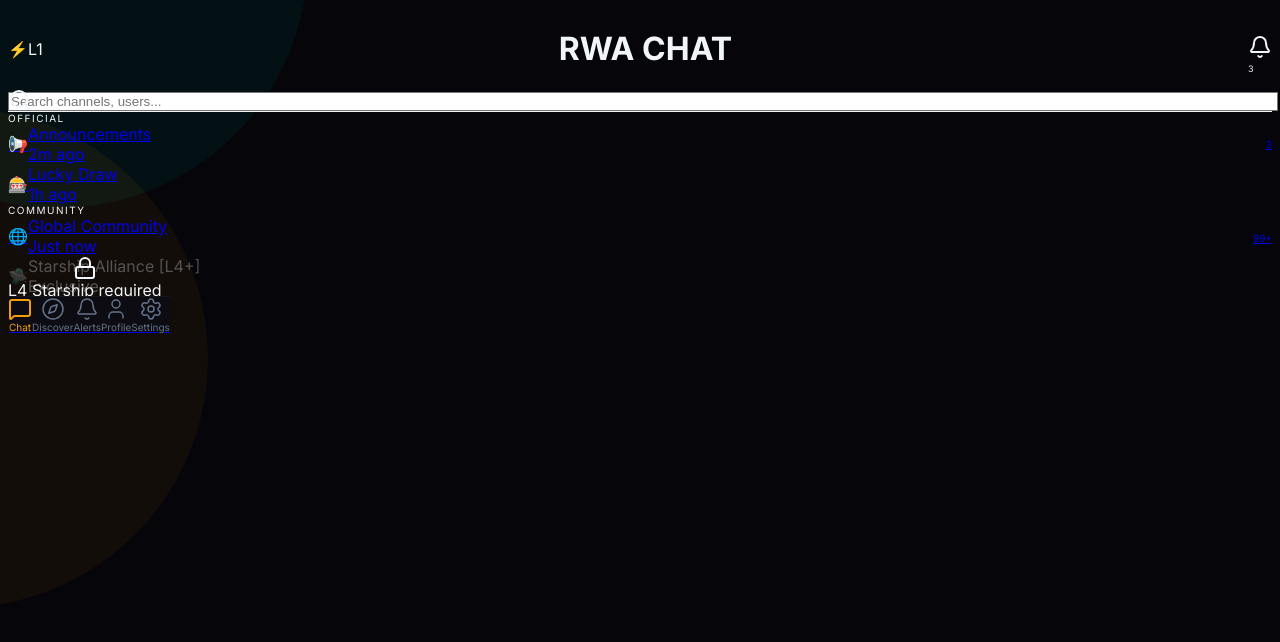
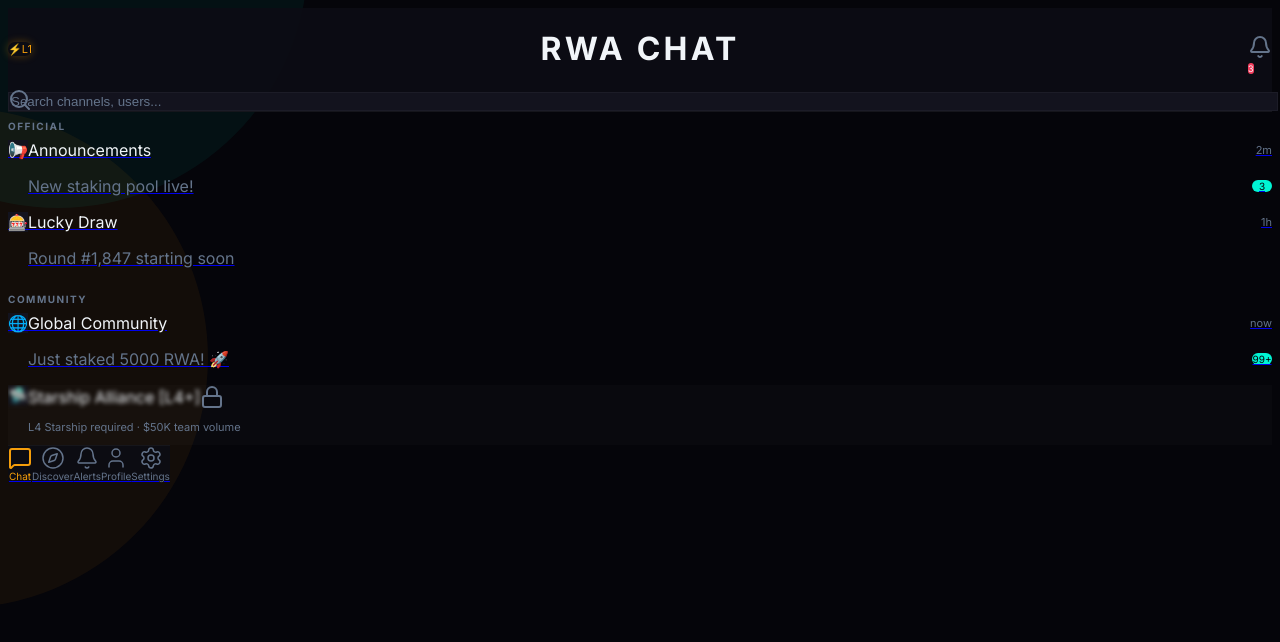
Before and after one commit to wx6668888/rwa-defi-chat, a Next.js app: page /channels in a window 1280 px wide. Shown: the top 642 px of the page. Built offline with nearby package versions, Linux system fonts and the light colour scheme.

Commit message:
Refine channels page following new design standard

```diff
--- a/app/channels/page.tsx
+++ b/app/channels/page.tsx
@@ -1,106 +1,105 @@
 "use client";
 
-import { Search, Bell, Lock } from "lucide-react";
+import { Bell, Search, Lock } from "lucide-react";
 import Link from "next/link";
 import { BottomNav } from "@/components/bottom-nav";
 import { BackgroundEffects } from "@/components/background-effects";
 
+function NodeBadge({ level, emoji }: { level: string; emoji: string }) {
+  return (
+    <span className="inline-flex items-center gap-1 rounded-full px-1.5 py-0.5 font-mono text-[11px] font-bold text-[#f59e0b] shadow-[0_0_8px_rgba(245,158,11,0.3)]">
+      <span>{emoji}</span>
+      <span>{level}</span>
+    </span>
+  );
+}
+
+function UnreadBadge({ count }: { count: string }) {
+  return (
+    <span className="inline-flex min-w-[20px] items-center justify-center rounded-full bg-[#00f5d4] px-1.5 py-0.5 font-mono text-[10px] font-bold text-[#05050a]">
+      {count}
+    </span>
+  );
+}
+
+function ChannelRow({ emoji, name, preview, time, unread, locked, lockRequirement, href }: {
+  emoji: string; name: string; preview: string; time: string; unread?: string; locked?: boolean; lockRequirement?: string; href?: string;
+}) {
+  if (locked) {
+    return (
+      <div className="relative overflow-hidden rounded-xl bg-[rgba(255,255,255,0.02)] p-3">
+        <div className="flex items-start gap-3">
+          <div className="flex h-10 w-10 shrink-0 items-center justify-center rounded-xl bg-[#13131e] text-lg blur-[2px]">{emoji}</div>
+          <div className="min-w-0 flex-1">
+            <div className="flex items-center gap-2">
+              <span className="truncate font-display text-sm font-semibold text-[#f1f5f9] blur-[2px]">{name}</span>
+              <Lock className="h-3.5 w-3.5 shrink-0 text-[#64748b]" />
+            </div>
+            <p className="mt-1 text-[11px] text-[#64748b]">{lockRequirement}</p>
+          </div>
+        </div>
+        <div className="pointer-events-none absolute inset-0 backdrop-blur-[1px]" />
+      </div>
+    );
+  }
+
+  const content = (
+    <div className="flex items-start gap-3 rounded-xl p-3 transition-colors hover:bg-[rgba(255,255,255,0.02)]">
+      <div className="flex h-10 w-10 shrink-0 items-center justify-center rounded-xl bg-[#13131e] text-lg">{emoji}</div>
+      <div className="min-w-0 flex-1">
+        <div className="flex items-center justify-between gap-2">
+          <span className="truncate font-display text-sm font-semibold text-[#f1f5f9]">{name}</span>
+          <span className="shrink-0 font-mono text-[11px] text-[#64748b]">{time}</span>
+        </div>
+        <div className="mt-1 flex items-center justify-between gap-2">
+          <p className="truncate text-xs text-[#64748b]">{preview}</p>
+          {unread && <UnreadBadge count={unread} />}
+        </div>
+      </div>
+    </div>
+  );
+
+  return href ? <Link href={href} className="block cursor-pointer">{content}</Link> : content;
+}
+
 export default function ChannelsPage() {
   return (
-    <div className="min-h-screen bg-void-black pb-20">
+    <div className="min-h-screen bg-[#05050a] pb-20">
       <BackgroundEffects />
 
-      {/* Top Bar */}
-      <div className="relative z-10 sticky top-0 bg-surface-1/80 backdrop-blur-xl border-b border-border-subtle">
-        <div className="flex items-center justify-between px-6 py-4">
-          <div className="flex items-center gap-2 px-3 py-1.5 bg-surface-2 rounded-full">
-            <span className="text-sm">⚡</span>
-            <span className="font-mono text-xs font-bold text-plasma-cyan">L1</span>
-          </div>
-          <h1 className="font-display text-base font-black text-text-primary tracking-wider">RWA CHAT</h1>
+      {/* Header */}
+      <div className="relative z-10 border-b border-[rgba(255,255,255,0.04)] bg-[#0d0d14]/90 backdrop-blur-md">
+        <div className="flex h-14 items-center justify-between px-4">
+          <NodeBadge level="L1" emoji="⚡" />
+          <h1 className="font-display text-base font-black uppercase tracking-[0.1em] text-[#f1f5f9]">RWA CHAT</h1>
           <div className="relative">
-            <Bell className="w-5 h-5 text-text-secondary" />
-            <div className="absolute -top-1 -right-1 w-4 h-4 bg-danger rounded-full flex items-center justify-center">
+            <Bell className="h-5 w-5 text-[#64748b]" />
+            <div className="absolute -right-1 -top-1 h-4 w-4 rounded-full bg-[#f43f5e] flex items-center justify-center">
               <span className="text-[9px] font-bold text-white">3</span>
             </div>
           </div>
         </div>
-
-        {/* Search */}
-        <div className="px-6 pb-4">
+        <div className="px-4 pb-4">
           <div className="relative">
-            <Search className="absolute left-4 top-1/2 -translate-y-1/2 w-4 h-4 text-text-secondary" />
-            <input
-              type="text"
-              placeholder="Search channels, users..."
-              className="w-full bg-surface-2 border border-border-subtle rounded-xl pl-11 pr-4 py-3 text-sm text-text-primary placeholder:text-text-disabled focus:outline-none focus:border-plasma-cyan/30"
-            />
+            <Search className="absolute left-3 top-1/2 h-4 w-4 -translate-y-1/2 text-[#64748b]" />
+            <input type="text" placeholder="Search channels, users..."
+              className="w-full rounded-xl border border-[rgba(255,255,255,0.04)] bg-[#13131e] py-2.5 pl-10 pr-4 text-sm text-[#f1f5f9] placeholder:text-[#64748b] focus:border-[#f59e0b]/30 focus:outline-none" />
           </div>
         </div>
       </div>
 
-      <div className="relative z-10 px-6 py-6 space-y-8">
-        {/* Official */}
+      {/* Channels */}
+      <div className="relative z-10 px-4 py-6 space-y-6">
         <div>
-          <div className="text-[10px] text-text-disabled uppercase tracking-[0.15em] mb-4 font-bold">OFFICIAL</div>
-          <div className="space-y-3">
-            <Link href="/chat">
-              <div className="flex items-center gap-4 py-3 cursor-pointer hover:opacity-80 transition-opacity">
-                <div className="text-2xl">📢</div>
-                <div className="flex-1 min-w-0">
-                  <div className="font-medium text-text-primary text-sm mb-0.5">Announcements</div>
-                  <div className="text-xs text-text-secondary">2m ago</div>
-                </div>
-                <div className="w-6 h-6 bg-plasma-cyan rounded-full flex items-center justify-center flex-shrink-0">
-                  <span className="text-[10px] font-bold text-void-black">3</span>
-                </div>
-              </div>
-            </Link>
-            <Link href="/chat">
-              <div className="flex items-center gap-4 py-3 cursor-pointer hover:opacity-80 transition-opacity">
-                <div className="text-2xl">🎰</div>
-                <div className="flex-1 min-w-0">
-                  <div className="font-medium text-text-primary text-sm mb-0.5">Lucky Draw</div>
-                  <div className="text-xs text-text-secondary">1h ago</div>
-                </div>
-              </div>
-            </Link>
-          </div>
+          <h2 className="mb-3 px-3 font-display text-[10px] font-bold uppercase tracking-[0.15em] text-[#64748b]">OFFICIAL</h2>
+          <ChannelRow emoji="📢" name="Announcements" preview="New staking pool live!" time="2m" unread="3" href="/chat" />
+          <ChannelRow emoji="🎰" name="Lucky Draw" preview="Round #1,847 starting soon" time="1h" href="/chat" />
         </div>
 
-        {/* Community */}
         <div>
-          <div className="text-[10px] text-text-disabled uppercase tracking-[0.15em] mb-4 font-bold">COMMUNITY</div>
-          <div className="space-y-3">
-            <Link href="/chat">
-              <div className="flex items-center gap-4 py-3 cursor-pointer hover:opacity-80 transition-opacity">
-                <div className="text-2xl">🌐</div>
-                <div className="flex-1 min-w-0">
-                  <div className="font-medium text-text-primary text-sm mb-0.5">Global Community</div>
-                  <div className="text-xs text-text-secondary">Just now</div>
-                </div>
-                <div className="px-2 py-1 bg-plasma-cyan rounded-full">
-                  <span className="text-[10px] font-bold text-void-black">99+</span>
-                </div>
-              </div>
-            </Link>
-
-            {/* Locked Channel */}
-            <div className="relative rounded-xl overflow-hidden">
-              <div className="absolute inset-0 bg-surface-2/80 backdrop-blur-md z-10 flex flex-col items-center justify-center p-4">
-                <Lock className="w-5 h-5 text-gold-node mb-2" />
-                <div className="text-xs font-bold text-text-primary text-center mb-1">L4 Starship required</div>
-                <div className="text-[10px] text-text-secondary text-center">$50K team volume</div>
-              </div>
-              <div className="flex items-center gap-4 py-3 opacity-30">
-                <div className="text-2xl">🛸</div>
-                <div className="flex-1 min-w-0">
-                  <div className="font-medium text-text-primary text-sm mb-0.5">Starship Alliance [L4+]</div>
-                  <div className="text-xs text-text-secondary">Exclusive</div>
-                </div>
-              </div>
-            </div>
-          </div>
+          <h2 className="mb-3 px-3 font-display text-[10px] font-bold uppercase tracking-[0.15em] text-[#64748b]">COMMUNITY</h2>
+          <ChannelRow emoji="🌐" name="Global Community" preview="Just staked 5000 RWA! 🚀" time="now" unread="99+" href="/chat" />
+          <ChannelRow emoji="🛸" name="Starship Alliance [L4+]" preview="" time="" locked lockRequirement="L4 Starship required · $50K team volume" />
         </div>
       </div>
 
```
